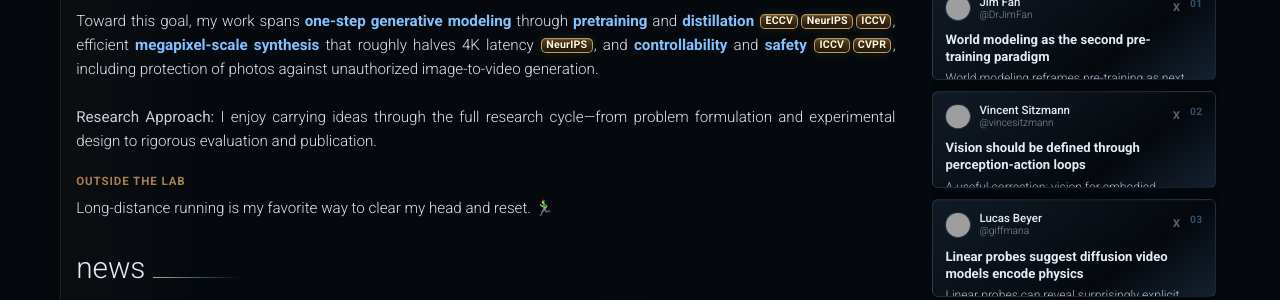
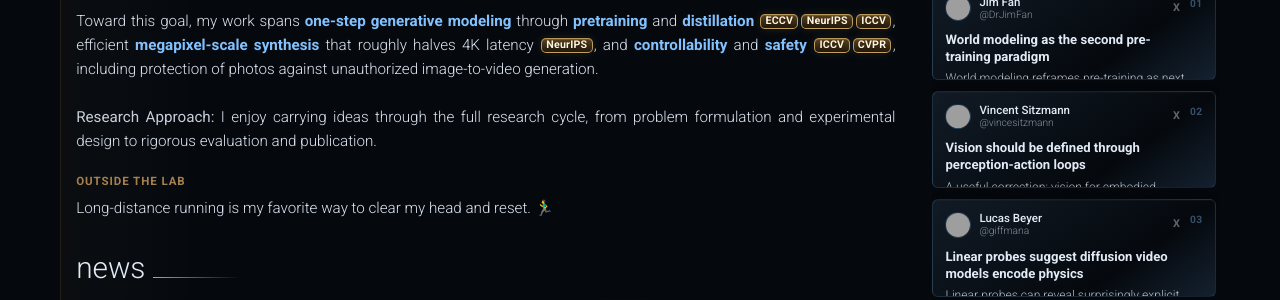
Before and after one commit to aengusng8/aengusng8.github.io, a Jekyll site: the page built from _pages/about.md, in a window 1280 px wide. Shown: the part 780-1080 px from the top of the page. Built offline with Jekyll 4.4.1, drawn with Linux system fonts in a browser that asks for light colours; emoji names are drawn with the system emoji font; comment, search, counter and statistics services are not loaded; a style sheet for code colours, icons or effects is not loaded; grey boxes are pictures that could not be loaded.

Commit message:
Replace em dash in research approach sentence

```diff
--- a/_pages/about.md
+++ b/_pages/about.md
@@ -43,7 +43,7 @@ social: true  # includes social icons at the bottom of a page
       <br><br>
       Toward this goal, my work spans <a class="rs-link" href="#selected-publications">one-step generative modeling</a> through <a class="rs-link" href="#selected-publications">pretraining</a> and <a class="rs-link" href="#selected-publications">distillation</a> <span class="rs-badge-group"><a class="rs-badge" href="#selected-publications">ECCV</a><a class="rs-badge" href="#selected-publications">NeurIPS</a><a class="rs-badge" href="#selected-publications">ICCV</a></span>, efficient <a class="rs-link" href="#selected-publications">megapixel-scale synthesis</a> that roughly halves 4K latency <span class="rs-badge-group"><a class="rs-badge" href="#selected-publications">NeurIPS</a></span>, and <a class="rs-link" href="#selected-publications">controllability</a> and <a class="rs-link" href="#selected-publications">safety</a> <span class="rs-badge-group"><a class="rs-badge" href="#selected-publications">ICCV</a><a class="rs-badge" href="#selected-publications">CVPR</a></span>, including protection of photos against unauthorized image-to-video generation.
       <br><br>
-      <span class="rs-label">Research Approach:</span> I enjoy carrying ideas through the full research cycle—from problem formulation and experimental design to rigorous evaluation and publication.
+      <span class="rs-label">Research Approach:</span> I enjoy carrying ideas through the full research cycle, from problem formulation and experimental design to rigorous evaluation and publication.
     </div>
 
     <!-- OUTSIDE THE LAB SECTION -->
```
